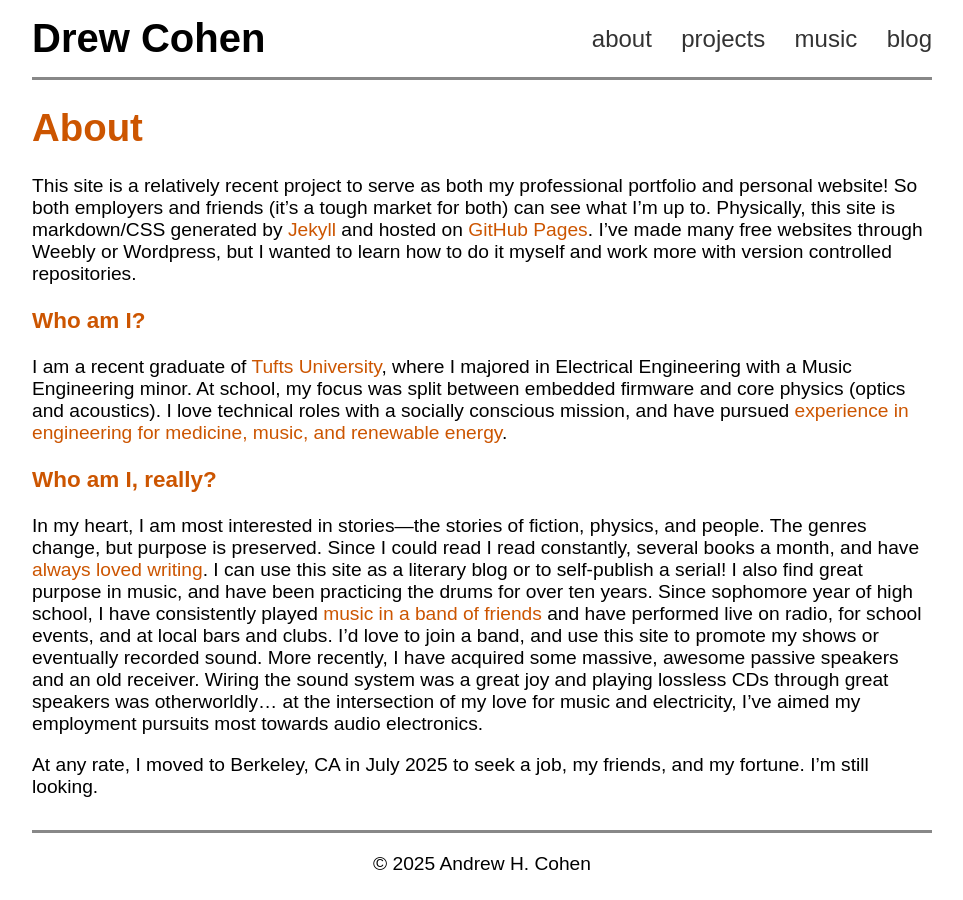
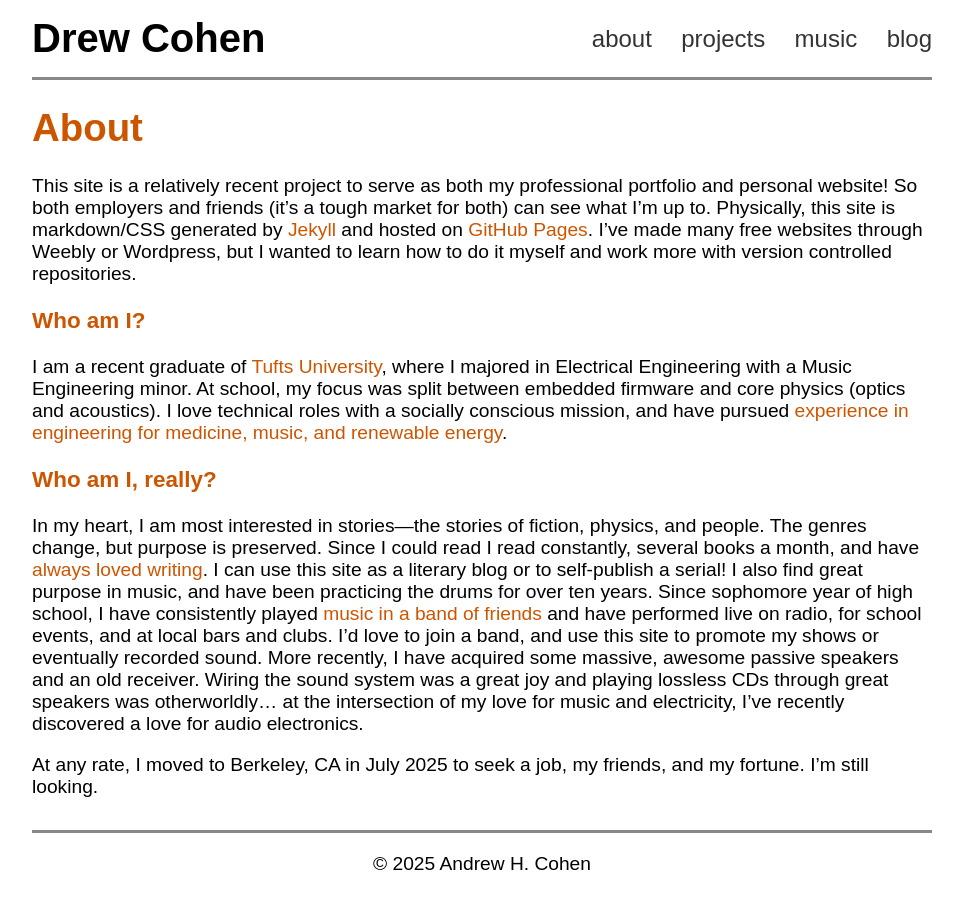
Before and after one commit to guanadrew/guanadrew.github.io, a Jekyll site: the page built from about.md, in a window 1280 px wide. Shown: the whole page, without its empty margins (158-1121 px from the left). Built offline with Jekyll 4.4.1, drawn with Linux system fonts in a browser that asks for light colours.

Commit message:
9/23 edits

```diff
--- a/about.md
+++ b/about.md
@@ -14,7 +14,7 @@ At school, my focus was split between embedded firmware and core physics (optics
 
 ### Who am I, really?
 
-In my heart, I am most interested in stories—the stories of fiction, physics, and people. The genres change, but purpose is preserved. Since I could read I read constantly, several books a month, and have [always loved writing](https://dcohencreations.weebly.com/){:target="_blank"}. I can use this site as a literary blog or to self-publish a serial! I also find great purpose in music, and have been practicing the drums for over ten years. Since sophomore year of high school, I have consistently played [music in a band of friends](https://www.instagram.com/chowdaband/?hl=en){:target="_blank"} and have performed live on radio, for school events, and at local bars and clubs. I'd love to join a band, and use this site to promote my shows or eventually recorded sound. More recently, I have acquired some massive, awesome passive speakers and an old receiver. Wiring the sound system was a great joy and playing lossless CDs through great speakers was otherworldly... at the intersection of my love for music and electricity, I've aimed my employment pursuits most towards audio electronics.
+In my heart, I am most interested in stories—the stories of fiction, physics, and people. The genres change, but purpose is preserved. Since I could read I read constantly, several books a month, and have [always loved writing](https://dcohencreations.weebly.com/){:target="_blank"}. I can use this site as a literary blog or to self-publish a serial! I also find great purpose in music, and have been practicing the drums for over ten years. Since sophomore year of high school, I have consistently played [music in a band of friends](https://www.instagram.com/chowdaband/?hl=en){:target="_blank"} and have performed live on radio, for school events, and at local bars and clubs. I'd love to join a band, and use this site to promote my shows or eventually recorded sound. More recently, I have acquired some massive, awesome passive speakers and an old receiver. Wiring the sound system was a great joy and playing lossless CDs through great speakers was otherworldly... at the intersection of my love for music and electricity, I've recently discovered a love for audio electronics.
 
 
 
```
